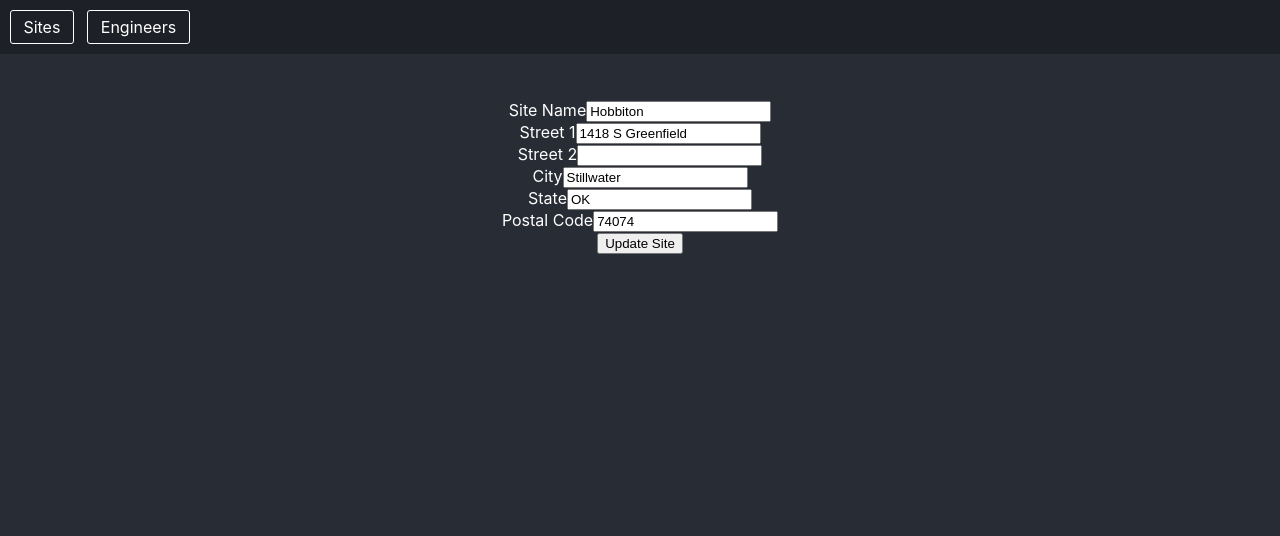
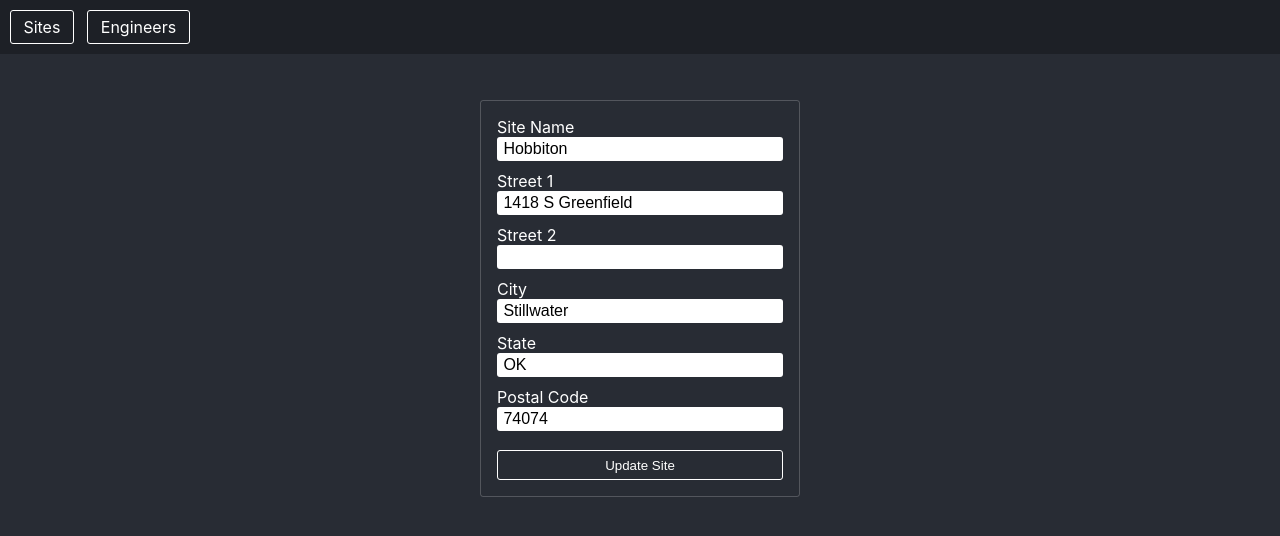
Before and after one commit to brycejech/engineering-tracker, a React (Create React App) app: page /sites/1 in a window 1280 px wide. Shown: the top 536 px of the page. Built offline with nearby package versions, Linux system fonts and the light colour scheme.

Commit message:
form styles

```diff
--- a/src/index.scss
+++ b/src/index.scss
@@ -117,3 +117,51 @@ table {
     padding: 0.4rem 0.8rem;
   }
 }
+
+form {
+  border: 1px solid rgba(white, 0.2);
+  border-radius: 3px;
+  text-align: left;
+  padding: 1rem;
+  width: 320px;
+
+  .form-input {
+    display: block;
+    width: 100%;
+    margin-bottom: 0.6rem;
+  }
+
+  label {
+    display: block;
+  }
+
+  input,
+  select {
+    width: 100%;
+    border: none;
+    font-size: 16px;
+    padding: 0.2rem 0.4rem;
+    border-radius: 3px;
+
+    &:focus,
+    &:active {
+      outline: none;
+    }
+  }
+
+  button {
+    margin-top: 1.2rem;
+    display: block;
+    width: 100%;
+    background-color: transparent;
+    border: 1px solid white;
+    border-radius: 3px;
+    color: white;
+    padding: 0.4rem 0.8rem;
+
+    &:hover {
+      background-color: white;
+      color: #282c34;
+    }
+  }
+}
```
